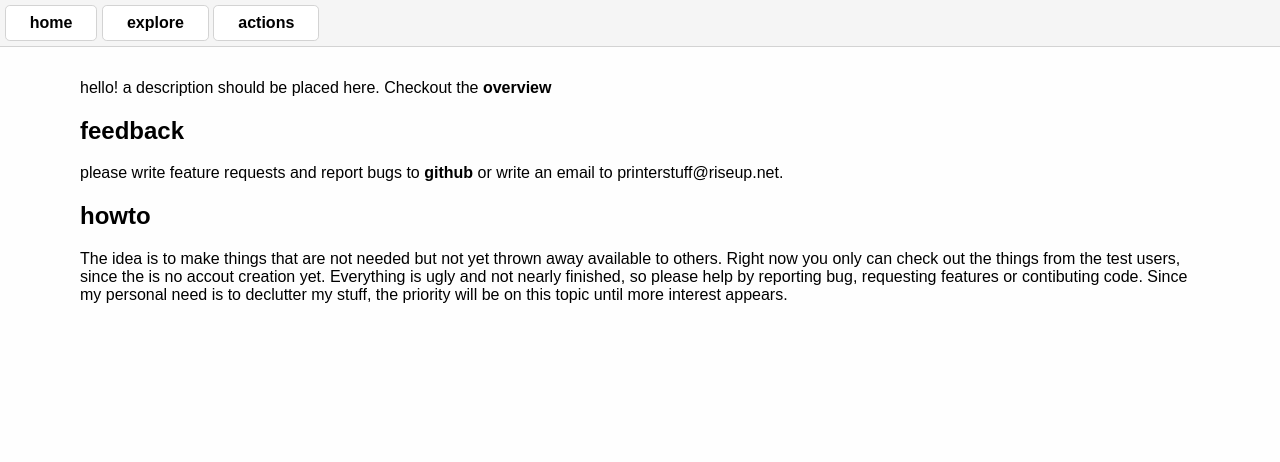
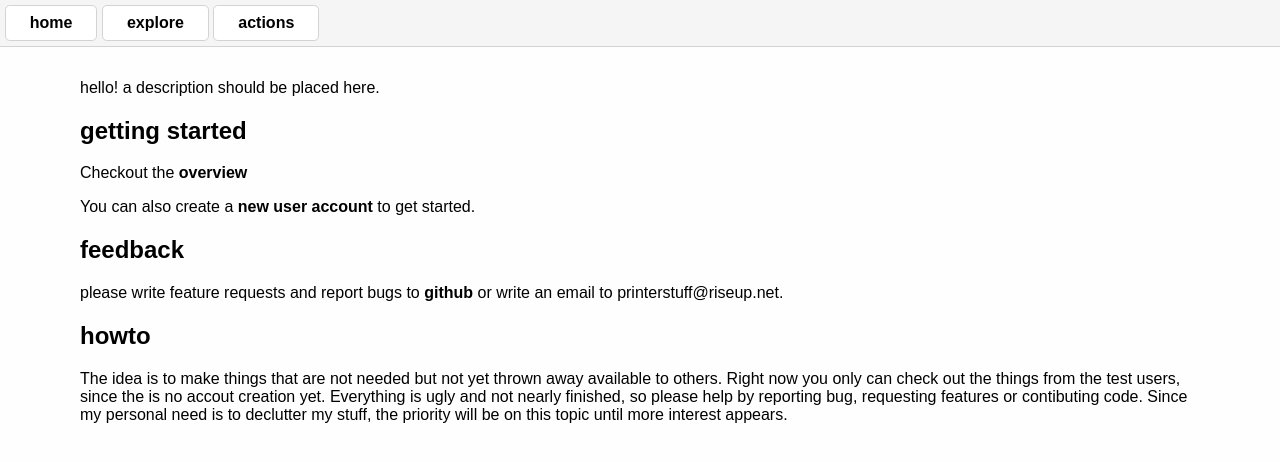
Before and after one commit to 3DprinterStuff/RessouceSharing, a Flask app: page / in a window 1280 px wide. Shown: the top 462 px of the page. Run offline with Flask 2, Linux system fonts and the light colour scheme.

Commit message:
added link the account creation on the hello page

```diff
--- a/templates/hello.html
+++ b/templates/hello.html
@@ -2,7 +2,11 @@
 
 {% block content %}
 
-hello! a description should be placed here. Checkout the <a href="/explore">overview</a>
+hello! a description should be placed here.
+
+<h2>getting started</h2>
+<p>Checkout the <a href="/explore">overview</a></p>
+<p>You can also create a <a href="newActor">new user account</a> to get started.</p>
 
 <h2>feedback</h2>
 please write feature requests and report bugs to <a href="https://github.com/3DprinterStuff/RessouceSharing/issues">github</a> or write an email to printerstuff@riseup.net.
```
